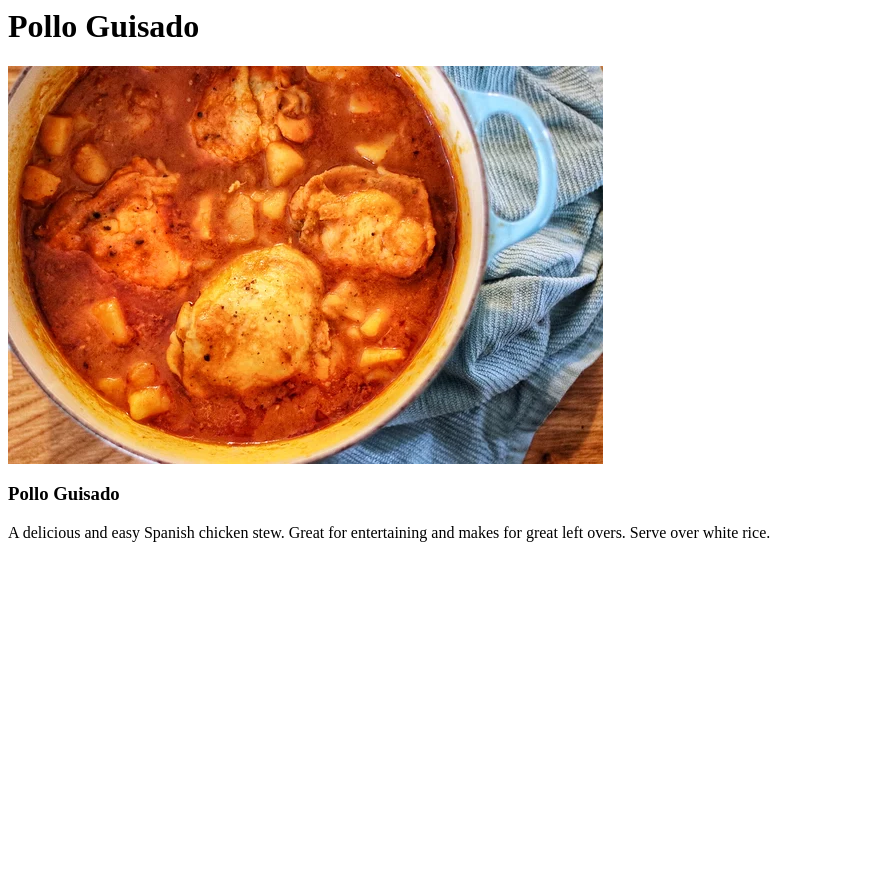
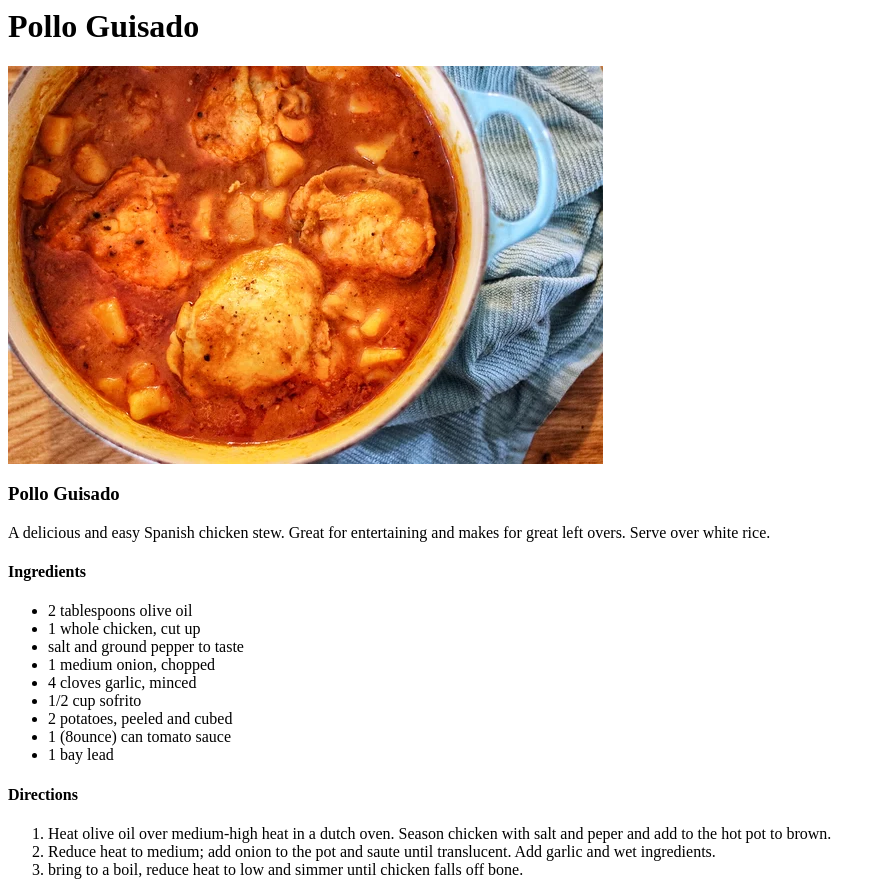
Before and after one commit to kduangsay/odin-recipes, a plain HTML site: page recipes/pollo-guisado.html in a window 1280 px wide. Shown: the whole page, without its empty margins (0-886 px from the left). Before the commit the page ends 800 px from the top, so only its background shows below. Drawn offline with Linux system fonts and the light colour scheme.

Commit message:
Pollo guisado page updates

```diff
--- a/recipes/pollo-guisado.html
+++ b/recipes/pollo-guisado.html
@@ -9,3 +9,25 @@
         <img src ="../images/pollo.jpg" alt ="pollo guisado">
         <p><h3>Pollo Guisado</h3></p>
         <p>A delicious and easy Spanish chicken stew. Great for entertaining and makes for great left overs. Serve over white rice.</p>
+
+        <p><h4>Ingredients</h4></p>
+        <p><ul>
+            <li>2 tablespoons olive oil</li>
+            <li>1 whole chicken, cut up</li>
+            <li>salt and ground pepper to taste</li>
+            <li>1 medium onion, chopped</li>
+            <li>4 cloves garlic, minced</li>
+            <li>1/2 cup sofrito</li>
+            <li>2 potatoes, peeled and cubed</li>
+            <li>1 (8ounce) can tomato sauce</li>
+            <li>1 bay lead</li>
+        </ul></p>
+
+        <p><h4>Directions</h4>
+            <p><ol>
+                <li>Heat olive oil over medium-high heat in a dutch oven. Season chicken with salt and peper and add to the hot pot to brown.</li>
+                <li>Reduce heat to medium; add onion to the pot and saute until translucent. Add garlic and wet ingredients.</li>
+                <li>bring to a boil, reduce heat to low and simmer until chicken falls off bone.</li>
+            </ol></p>
+        </body>
+</html>
```
